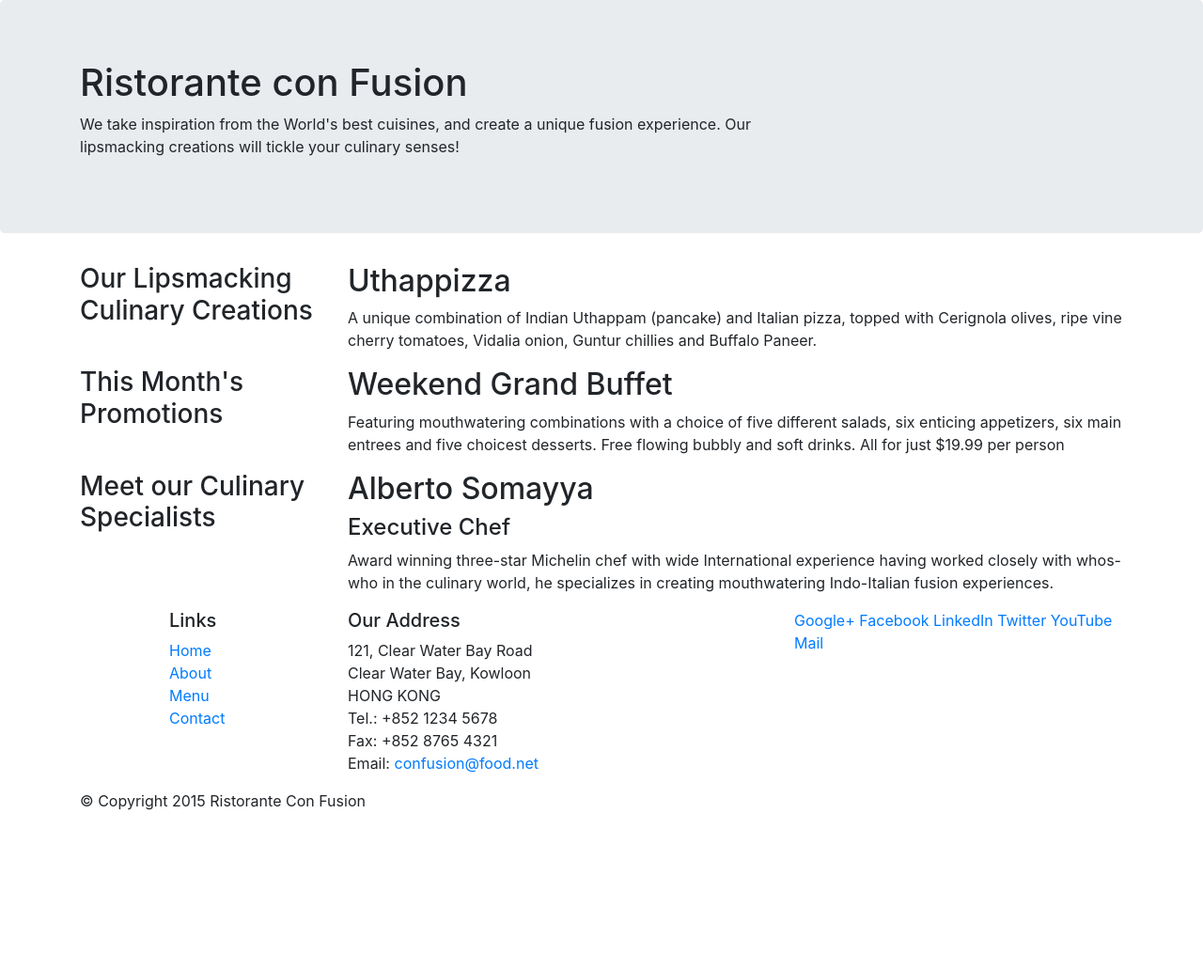
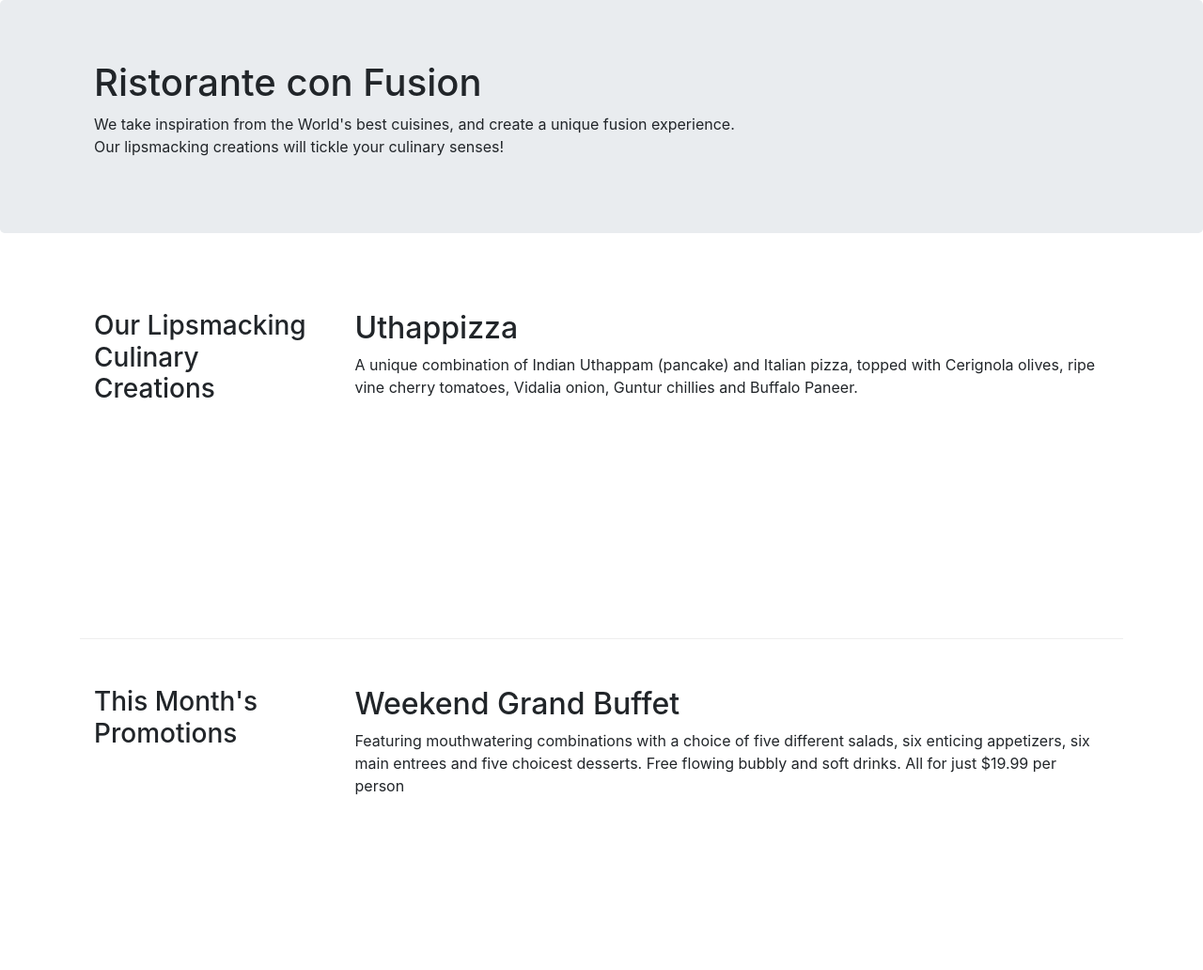
Before and after one commit to kaywsoo/bootstrap4, a website: page index.html in a window 1280 px wide. Shown: the top 1032 px of the page at 94% size. Before the commit the page ends 880 px from the top, so only its background shows below. Drawn offline with nearby package versions, Linux system fonts and the light colour scheme.

Commit message:
updated and applied css

```diff
--- a/css/styles.css
+++ b/css/styles.css
@@ -0,0 +1,17 @@
+.row-header{
+	margin: 0px auto;
+	padding: 0px auto;
+}
+
+.row-content{
+	margin: 0px auto;
+	padding: 50px 0px 50px 0px;
+	border-bottom: 1px ridge;
+	min-height: 400px;
+}
+
+.footer{
+	background-color: #d1c4e9;
+	margin: 0px auto;
+	padding: 20px 0px 20px 0px;
+}
--- a/index.html
+++ b/index.html
@@ -9,6 +9,7 @@
 
     <!-- Bootstrap CSS -->
     <link rel="stylesheet" href="node_modules/bootstrap/dist/css/bootstrap.min.css">
+	<link rel="stylesheet" href="css/styles.css">
 
     <title>Ristorante Con Fusion</title>
 </head>
@@ -17,7 +18,7 @@
 
     <header class="jumbotron">
         <div class="container">
-            <div class="row">
+            <div class="row row-header">
                 <div class="col-12 col-sm-8">
                     <h1>Ristorante con Fusion</h1>
                     <p>We take inspiration from the World's best cuisines, and create a unique fusion experience. Our lipsmacking creations will tickle your culinary senses!</p>
@@ -29,7 +30,7 @@
     </header>
 
 	<div class="container">
-        <div class="row">
+        <div class="row row-content">
             <div class="col-sm-4 col-md-3 flex-last">
                 <h3>Our Lipsmacking Culinary Creations</h3>
             </div>
@@ -40,7 +41,7 @@
         </div>
 
 
-        <div class="row">
+        <div class="row row-content">
             <div class="col-sm-4 col-md-3">
                 <h3>This Month's Promotions</h3>
             </div>
@@ -50,7 +51,7 @@
             </div>
         </div>
 
-        <div class="row">
+        <div class="row row-content">
             <div class="col-sm-4 col-md-3 flex-last">
                 <h3>Meet our Culinary Specialists</h3>
             </div>
@@ -62,7 +63,7 @@
         </div>
 	</div> <!-- added here -->
 
-    <footer>
+    <footer class="footer">
         <div class="container">
             <div class="row">
                 <div class="col-5 offset-1 col-sm-2">
```
